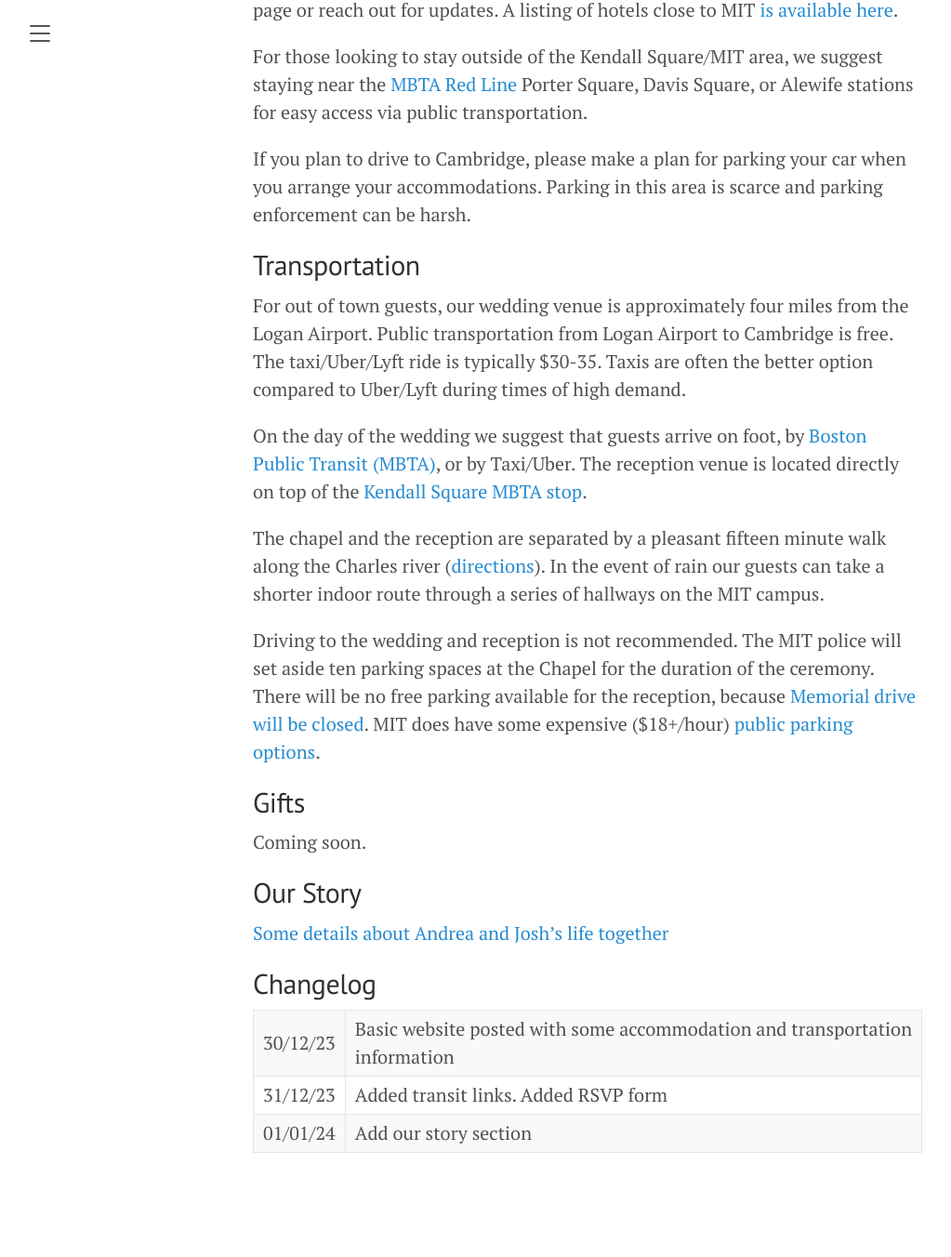
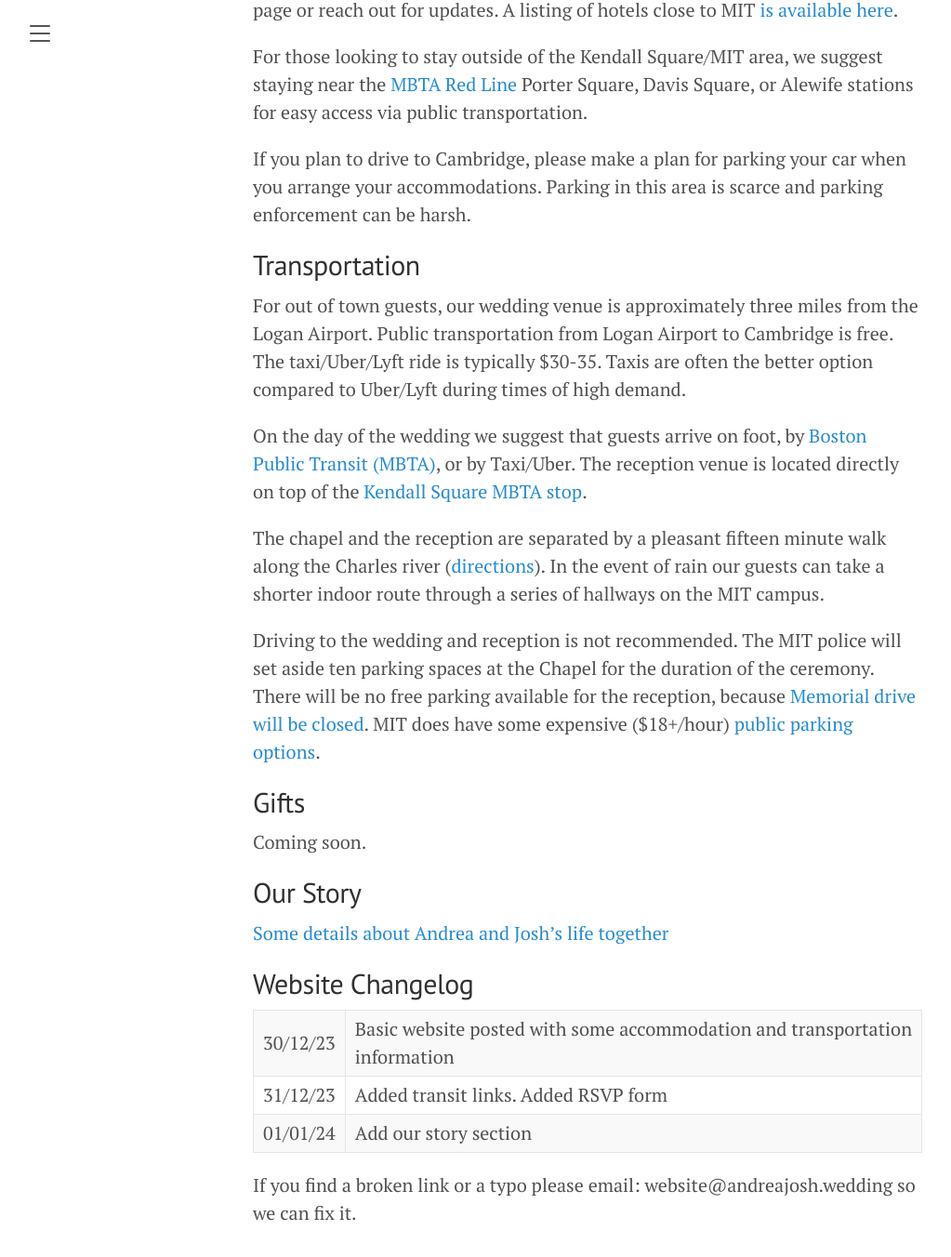
Before and after one commit to JoshBradshaw/andreajosh.github.io, a Jekyll site: the page built from _posts/2023-12-30-overview.md, in a window 1280 px wide and 1400 px high, scrolled down 1169 px. Shown: the top 1352 px of the window at 93% size, without its empty margins (8-1031 px from the left). Built offline with Jekyll 4.4.1, drawn with Linux system fonts in a browser that asks for light colours; before the commit the page ends 2489 px from its top, so only the background shows below that.

Commit message:
Update 2023-12-30-overview.md

```diff
--- a/_posts/2023-12-30-overview.md
+++ b/_posts/2023-12-30-overview.md
@@ -32,7 +32,7 @@ If you plan to drive to Cambridge, please make a plan for parking your car when
 
 ## Transportation
 
-For out of town guests, our wedding venue is approximately four miles from the Logan Airport. Public transportation from Logan Airport to Cambridge is free. The taxi/Uber/Lyft ride is typically $30-35. Taxis are often the better option compared to Uber/Lyft during times of high demand.
+For out of town guests, our wedding venue is approximately three miles from the Logan Airport. Public transportation from Logan Airport to Cambridge is free. The taxi/Uber/Lyft ride is typically $30-35. Taxis are often the better option compared to Uber/Lyft during times of high demand.
 
 On the day of the wedding we suggest that guests arrive on foot, by [Boston Public Transit (MBTA)](https://cdn.mbta.com/sites/default/files/2022-12/2022-12-12-subway-map-v37f.pdf), or by Taxi/Uber. The reception venue is located directly on top of the [Kendall Square MBTA stop](https://www.mbta.com/stops/place-knncl).
 
@@ -49,8 +49,10 @@ Coming soon.
 [Some details about Andrea and Josh's life together](about)
 
 
-## Changelog
+## Website Changelog
 
 30/12/23 | Basic website posted with some accommodation and transportation information
 31/12/23 | Added transit links. Added RSVP form
 01/01/24 | Add our story section
+
+If you find a broken link or a typo please email: website@andreajosh.wedding so we can fix it.
```
